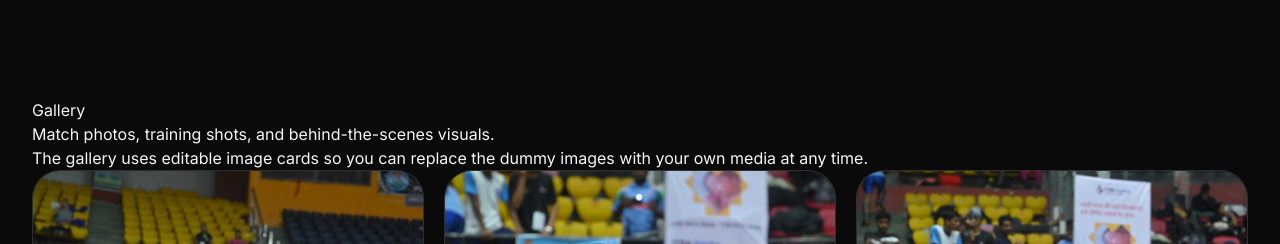
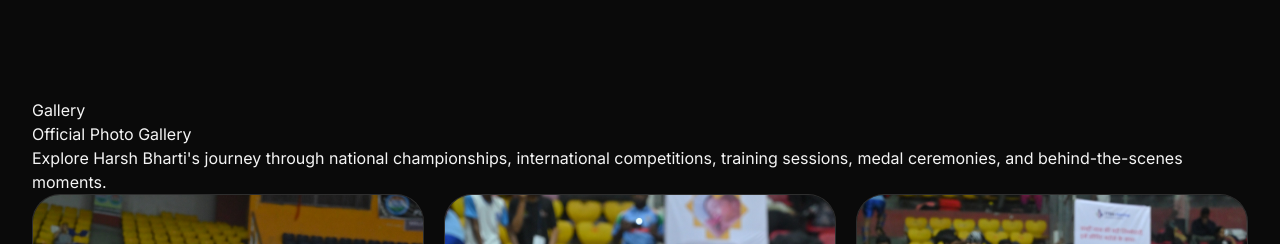
Before and after one commit to harshbharti55/kickboxer-harsh, a Next.js app: page / in a window 1280 px wide. Shown: the part 2300-2544 px from the top of the page. Built offline with nearby package versions, Linux system fonts and the light colour scheme.

Commit message:
Update Gallery.tsx

```diff
--- a/components/Gallery.tsx
+++ b/components/Gallery.tsx
@@ -9,9 +9,9 @@ export default function Gallery() {
     <section className="container-page py-24">
       <SectionHeading
         eyebrow="Gallery"
-        title="Match photos, training shots, and behind-the-scenes visuals."
-        subtitle="The gallery uses editable image cards so you can replace the dummy images with your own media at any time."
-      />
+       title="Official Photo Gallery"
+subtitle="Explore Harsh Bharti's journey through national championships, international competitions, training sessions, medal ceremonies, and behind-the-scenes moments."
+        />
 
       <div className="grid gap-5 sm:grid-cols-2 xl:grid-cols-3">
         {gallery.map((item, index) => (
```
